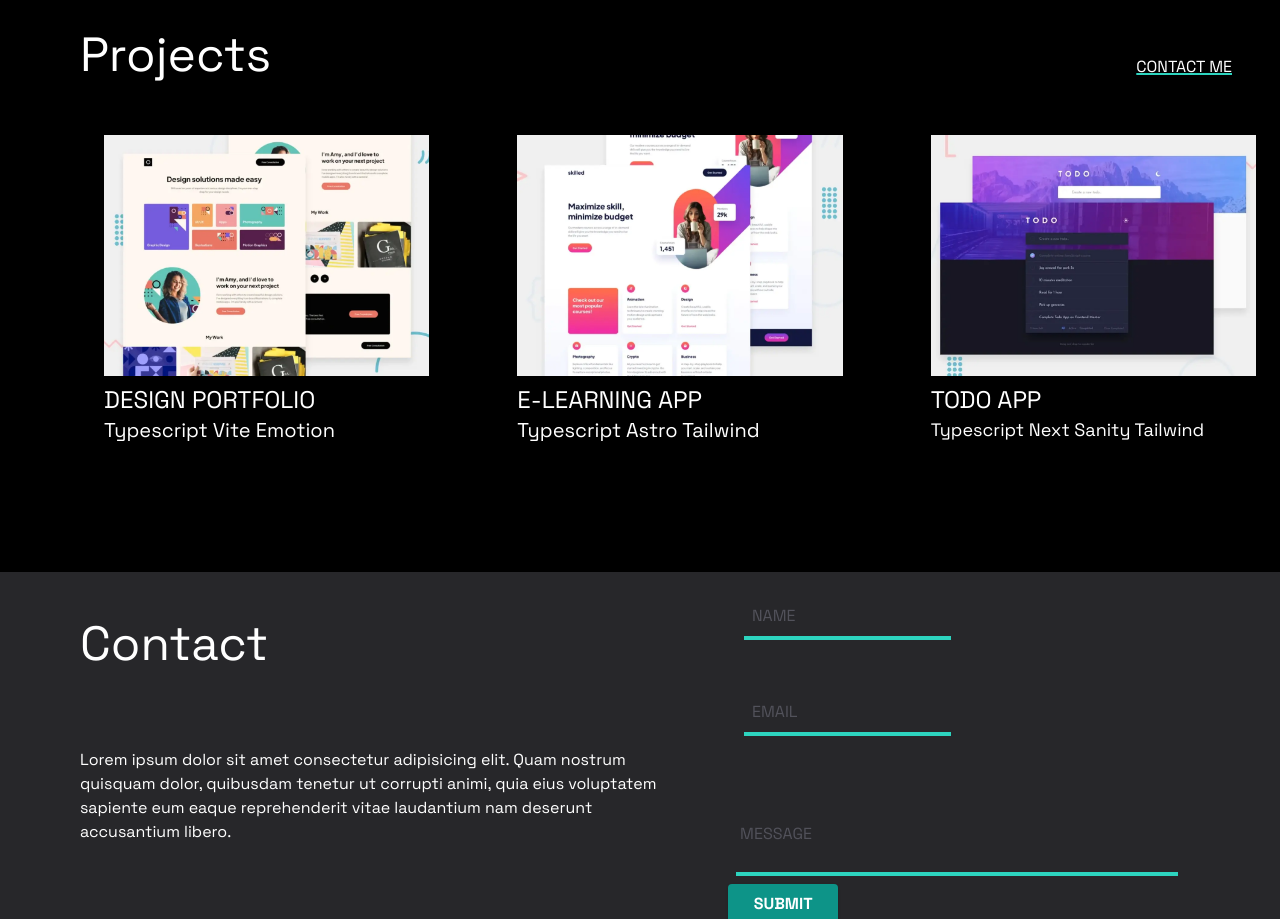
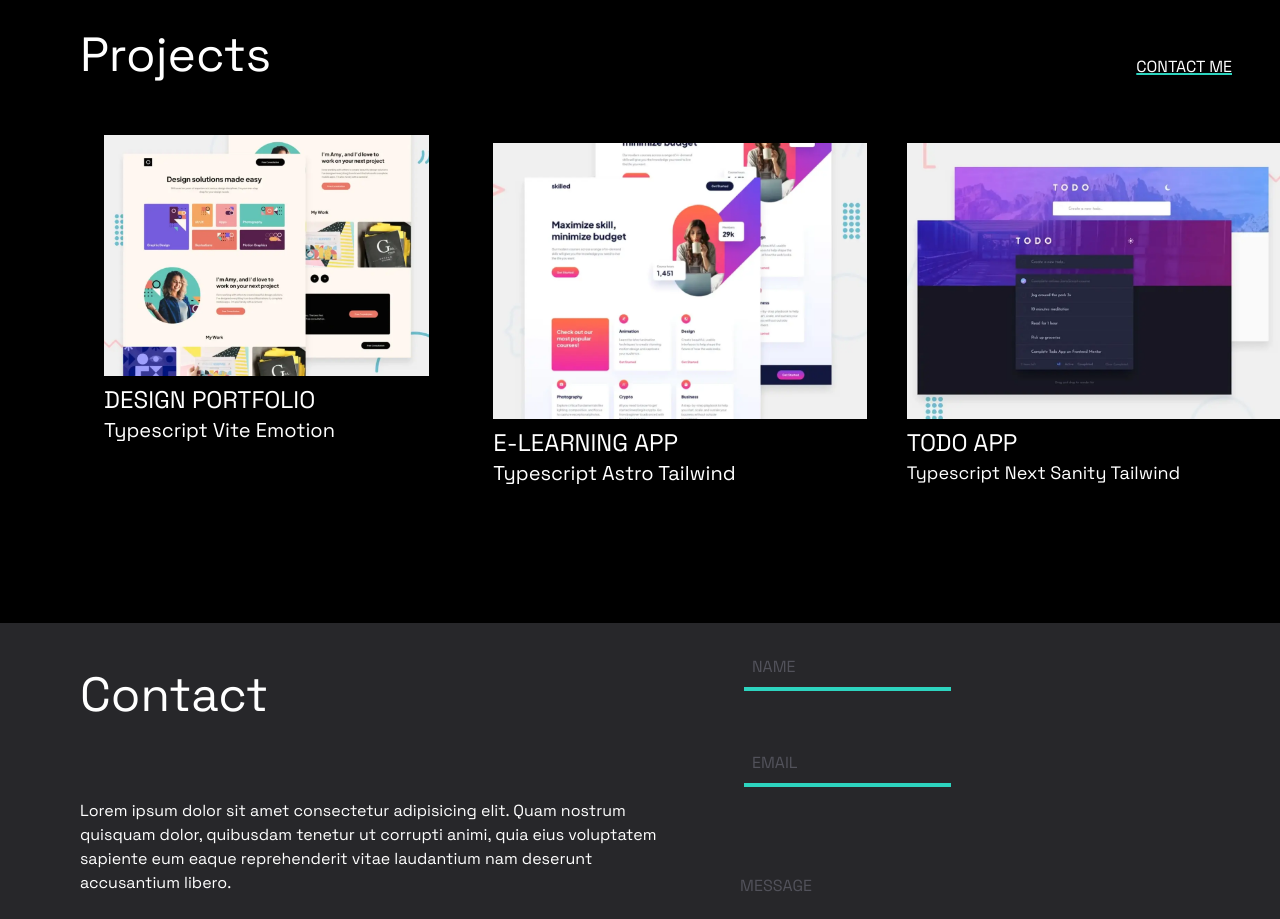
Before and after one commit to matt-o-west/portfolio-v1, a React (Vite) app: page / in a window 1280 px wide. Shown: the part 800-1719 px from the top of the page. Built offline with nearby package versions, Linux system fonts and the light colour scheme.

Commit message:
working on project styling

```diff
--- a/src/Projects.jsx
+++ b/src/Projects.jsx
@@ -19,7 +19,7 @@ const Projects = () => {
           <p className='font-600 text-2xl'>DESIGN PORTFOLIO</p>
           <p className='font-400 text-xl'>Typescript Vite Emotion</p>
         </div>
-        <div className='w-full px-6 object-cover md:object-scale-down'>
+        <div className='w-full z-auto my-2 hover:opacity-75 hover:bg-zinc-400 hover:bg-cover hover: cursor-pointer'>
           <img
             src='/images/thumbnail-project-2-large.webp'
             alt='project-one'
@@ -28,7 +28,7 @@ const Projects = () => {
           <p className='font-600 text-2xl'>E-LEARNING APP</p>
           <p className='font-400 text-xl'>Typescript Astro Tailwind</p>
         </div>
-        <div className='w-full px-6 object-cover md:object-scale-down'>
+        <div className='w-full z-auto my-2 hover:opacity-75 hover:bg-zinc-400 hover:bg-cover hover: cursor-pointer'>
           <img
             src='/images/thumbnail-project-3-large.webp'
             alt='project-one'
```
